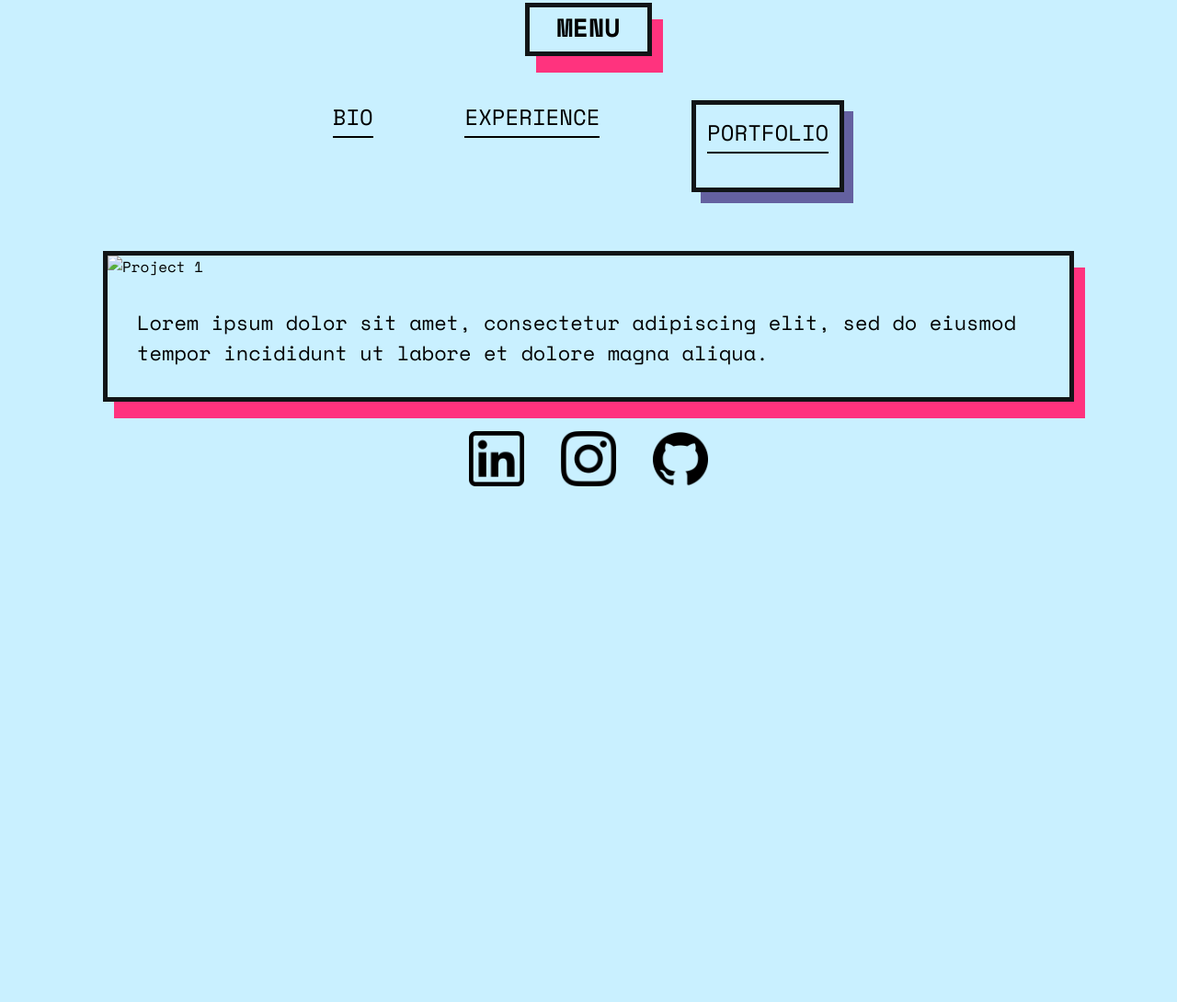
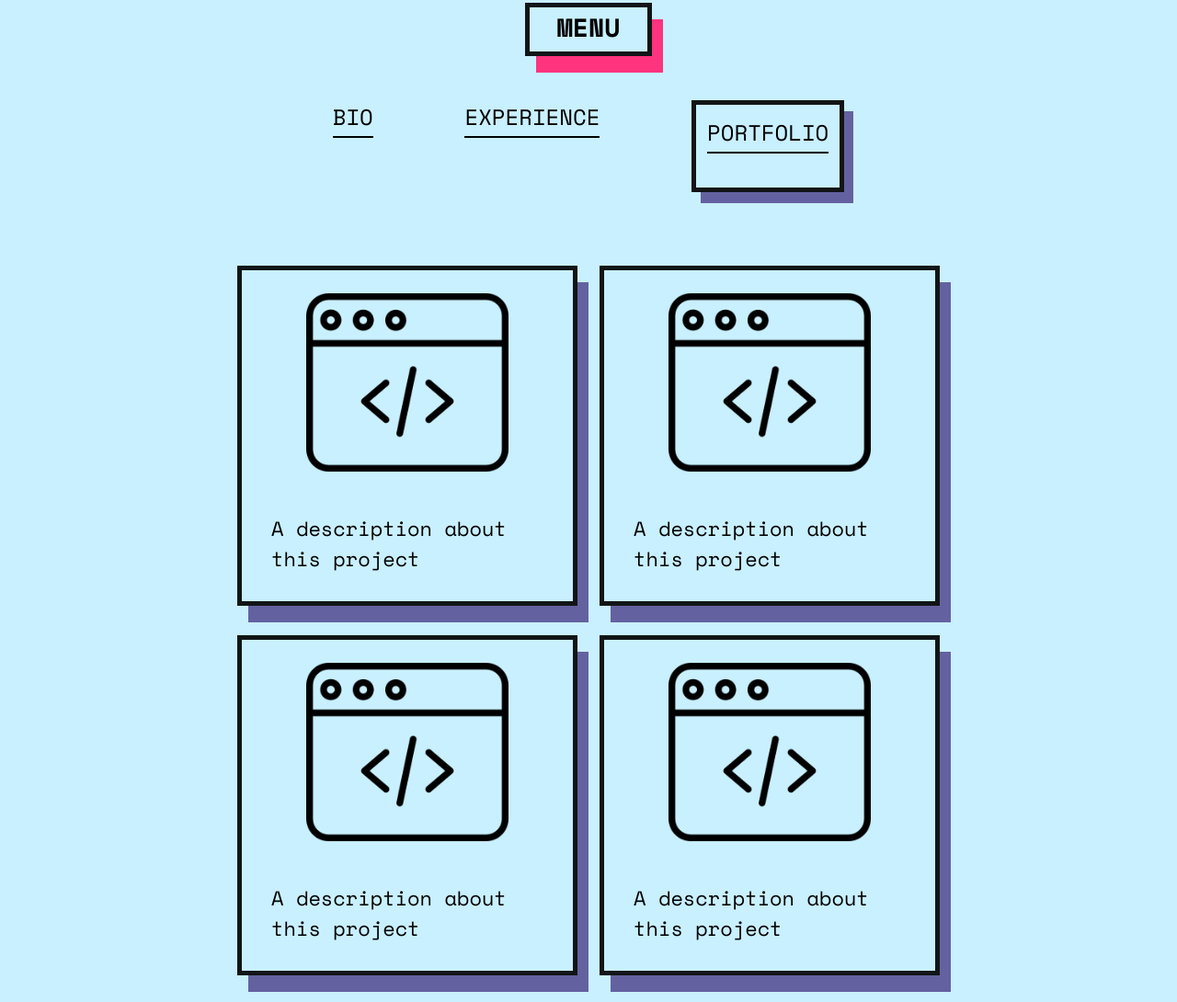
Before and after one commit to miajimenez-eg/HTML-CSS-Project-W4, a plain HTML site: page view/portf.html in a window 1280 px wide. Shown: the part 222-1312 px from the top of the page at 92% size. Before the commit the page ends 800 px from the top, so only its background shows below. Drawn offline with nearby package versions, Linux system fonts and the light colour scheme.

Commit message:
portfolio page content

```diff
--- a/stylesheets/index.css
+++ b/stylesheets/index.css
@@ -15,4 +15,10 @@
         align-items: center;
 
     }
+
+    #main img {
+        box-shadow: 12px 18px #FF337E;
+
+    }
+
 }
--- a/stylesheets/portf.css
+++ b/stylesheets/portf.css
@@ -5,4 +5,41 @@
         border: 5px solid #111517;
         box-shadow: 10px 12px #6461a0;
     }
+
+    #project-grid {
+        display: grid;
+        grid-template-columns: 1fr 1fr;
+        box-shadow: none;
+        border: none;
+
+    }
+
+    .project {
+        /* background-color: rgba(100, 97, 160, 0.5); */
+        width: 360px;
+        height: 360px;
+        border: 5px solid #111517;
+        margin: 16px 12px ;
+        display: flex;
+        flex-direction: column;
+        align-items: center;
+        box-shadow: 12px 18px #6461a0;
+    }
+
+    .project img {
+        width: 220px;
+        height: 220px;
+        padding-top: 12px;
+    }
+
+    .project:hover {
+        /* background-color: grey; */
+        transition: 0.4s;
+        margin-left: 6px;
+        margin-top: 6px;
+        box-shadow: 18px 24px #6461a0;
+    }
+
+
+
 }
--- a/stylesheets/shared.css
+++ b/stylesheets/shared.css
@@ -91,6 +91,7 @@
         width: 60px;
         height: 60px;
     }
+
 }
 
 .underline {
--- a/view/portf.html
+++ b/view/portf.html
@@ -33,11 +33,47 @@
 
         <main>
             <div class="main-section">
-                <div class="section">
-                    <img src="" alt="Project 1">
-                    <p>
-                        Lorem ipsum dolor sit amet, consectetur adipiscing elit, sed do eiusmod tempor incididunt ut labore et dolore magna aliqua.
-                    </p>
+                <div id="project-grid">
+                    <div class="project">
+                        <img src="../images/web-programming.png" alt="Code icons created by Icongeek26 - Flaticon">
+                        <p>A description about this project</p>
+                    </div>
+
+                    <div class="project">
+                        <img src="../images/web-programming.png" alt="Code icons created by Icongeek26 - Flaticon">
+                        <p>A description about this project</p>
+                    </div>
+
+                    <div class="project">
+                        <img src="../images/web-programming.png" alt="Code icons created by Icongeek26 - Flaticon">
+                        <p>A description about this project</p>
+                    </div>
+
+                    <div class="project">
+                        <img src="../images/web-programming.png" alt="Code icons created by Icongeek26 - Flaticon">
+                        <p>A description about this project</p>
+                    </div>
+
+                    <div class="project">
+                        <img src="../images/web-programming.png" alt="Code icons created by Icongeek26 - Flaticon">
+                        <p>A description about this project</p>
+                    </div>
+
+                    <div class="project">
+                        <img src="../images/web-programming.png" alt="Code icons created by Icongeek26 - Flaticon">
+                        <p>A description about this project</p>
+                    </div>
+
+                    <div class="project">
+                        <img src="../images/web-programming.png" alt="Code icons created by Icongeek26 - Flaticon">
+                        <p>A description about this project</p>
+                    </div>
+
+                    <div class="project">
+                        <img src="../images/web-programming.png" alt="Code icons created by Icongeek26 - Flaticon">
+                        <p>A description about this project</p>
+                    </div>
+
                 </div>
             </div>
 
```
Also changed, not shown: scripts/exp.js (added, +7 -0 lines), stylesheets/exp.css (+12 -0 lines), view/exp.html (+14 -12 lines), images/down-arrow.png (added), images/right-arrow.png (added), images/web-programming.png (added).
